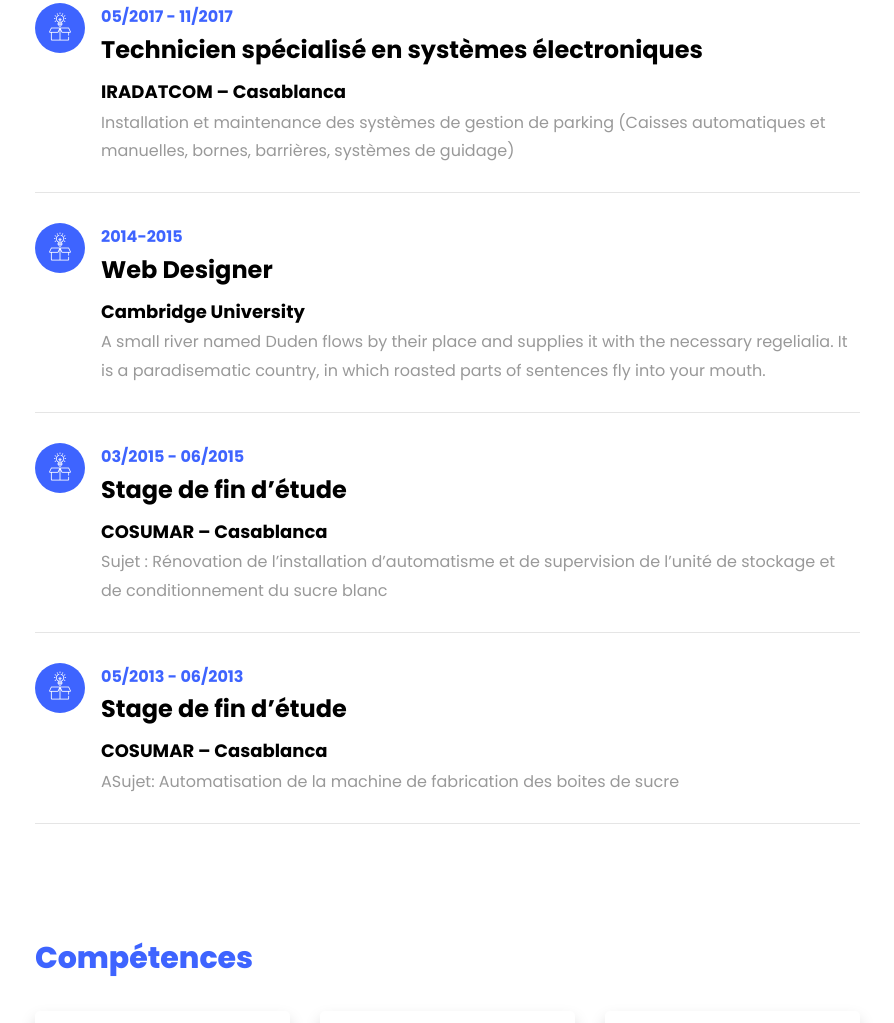
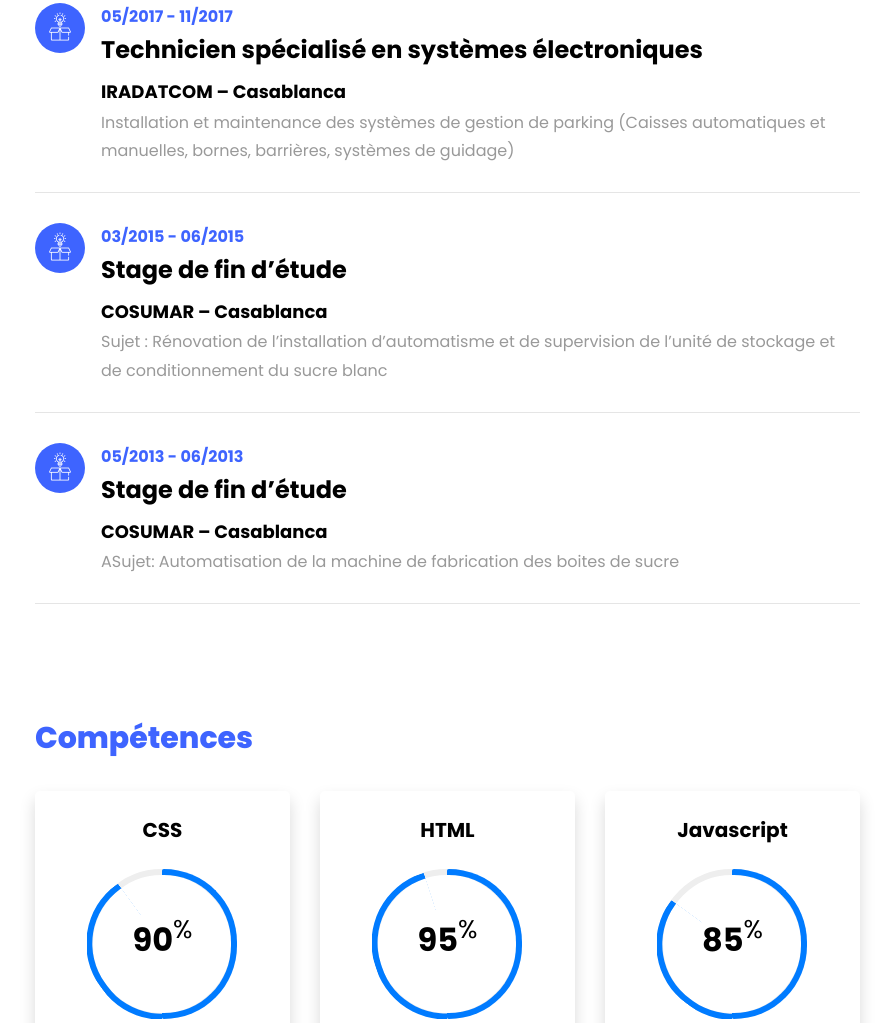
Before and after one commit to Ber-oss/Portfolio, a plain HTML site: page index.html in a window 1280 px wide. Shown: the part 2649-3672 px from the top of the page, without its empty margins (335-1229 px from the left). Drawn offline with Linux system fonts and the light colour scheme; files whose address does not match are found by name.

Commit message:
modification

```diff
--- a/index.html
+++ b/index.html
@@ -189,19 +189,6 @@
 								<p>Installation et maintenance des systèmes de gestion de parking (Caisses automatiques
 									et manuelles,
 									bornes, barrières, systèmes de guidage)</p>
-							</div>
-						</div>
-						<div class="resume-wrap d-flex ftco-animate">
-							<div class="icon d-flex align-items-center justify-content-center">
-								<span class="flaticon-ideas"></span>
-							</div>
-							<div class="text pl-3">
-								<span class="date">2014-2015</span>
-								<h2>Web Designer</h2>
-								<span class="position">Cambridge University</span>
-								<p>A small river named Duden flows by their place and supplies it with the necessary
-									regelialia. It is a paradisematic country, in which roasted parts of sentences fly
-									into your mouth.</p>
 							</div>
 						</div>
 						<div class="resume-wrap d-flex ftco-animate">
```
